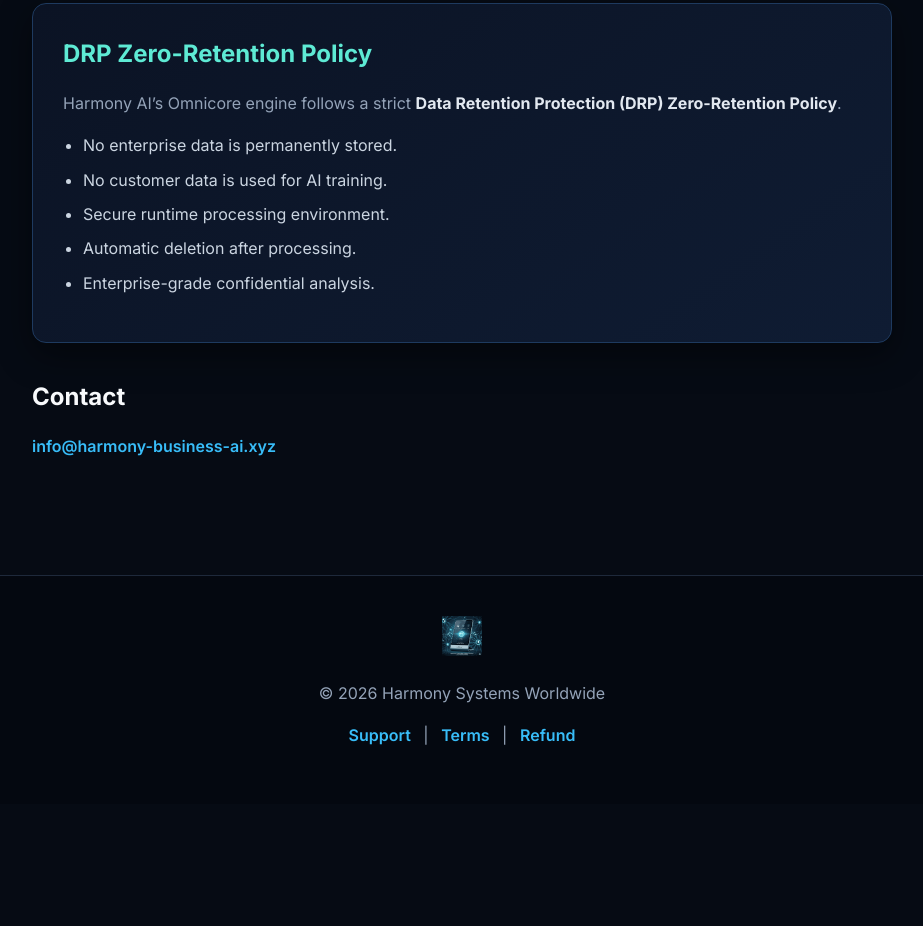
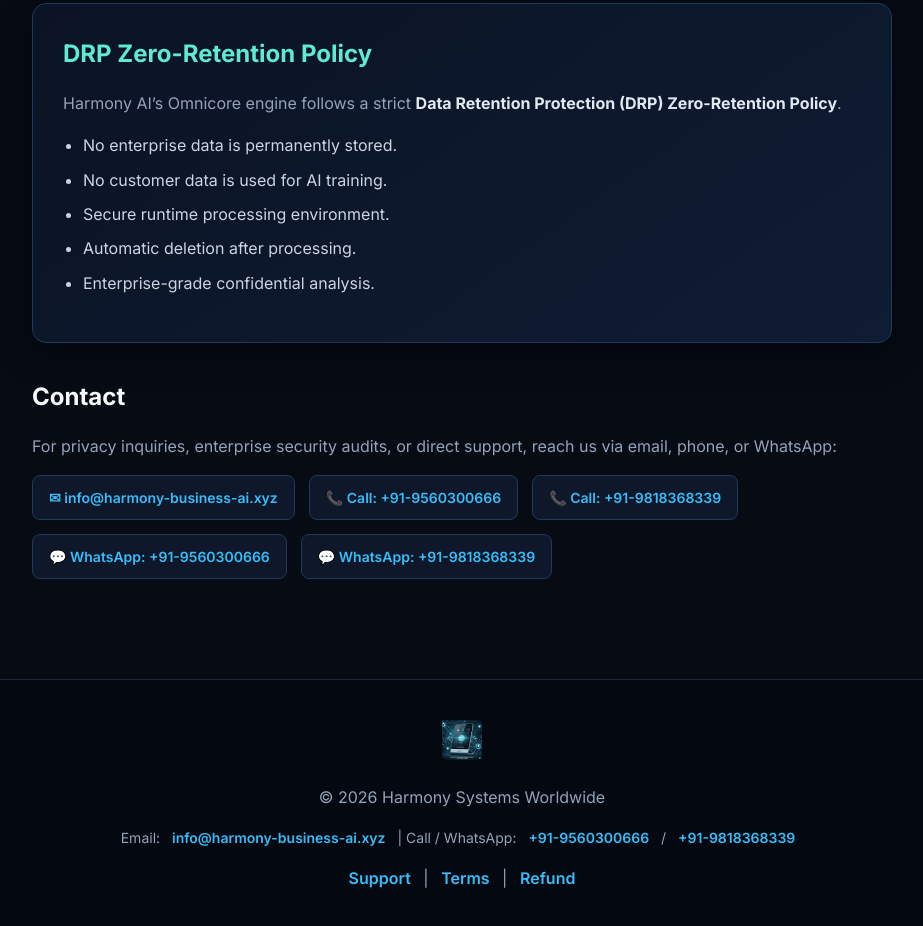
Before and after one commit to Arjit278/Harmony-Website, a plain HTML site: page public/privacy.html in a window 1280 px wide. Shown: the part 961-1887 px from the top of the page, without its empty margins (178-1101 px from the left). Before the commit the page ends 1765 px from the top, so only its background shows below. Drawn offline with Linux system fonts and the light colour scheme.

Commit message:
Update privacy.html

```diff
--- a/public/privacy.html
+++ b/public/privacy.html
@@ -162,14 +162,32 @@ ul li {
     color: #5eead4;
 }
 
-.contact-link {
+.contact-grid {
+    display: flex;
+    flex-wrap: wrap;
+    gap: 14px;
+    margin-top: 14px;
+}
+
+.contact-pill {
+    display: inline-flex;
+    align-items: center;
+    gap: 8px;
+    background: #0f172a;
+    border: 1px solid #1e3a5f;
     color: #38bdf8;
+    padding: 10px 16px;
+    border-radius: 8px;
     text-decoration: none;
     font-weight: 600;
+    font-size: 14px;
+    transition: 0.2s;
 }
 
-.contact-link:hover {
+.contact-pill:hover {
+    border-color: #5eead4;
     color: #5eead4;
+    transform: translateY(-2px);
 }
 
 /* FOOTER */
@@ -261,9 +279,14 @@ footer a:hover {
     </div>
 
     <h2>Contact</h2>
-    <p>
-        <a class="contact-link" href="mailto:info@harmony-business-ai.xyz">info@harmony-business-ai.xyz</a>
-    </p>
+    <p>For privacy inquiries, enterprise security audits, or direct support, reach us via email, phone, or WhatsApp:</p>
+    <div class="contact-grid">
+        <a class="contact-pill" href="mailto:info@harmony-business-ai.xyz">✉ info@harmony-business-ai.xyz</a>
+        <a class="contact-pill" href="tel:+919560300666">📞 Call: +91-9560300666</a>
+        <a class="contact-pill" href="tel:+919818368339">📞 Call: +91-9818368339</a>
+        <a class="contact-pill" href="https://wa.me/919560300666" target="_blank" rel="noopener noreferrer">💬 WhatsApp: +91-9560300666</a>
+        <a class="contact-pill" href="https://wa.me/919818368339" target="_blank" rel="noopener noreferrer">💬 WhatsApp: +91-9818368339</a>
+    </div>
 
 </section>
 
@@ -271,6 +294,10 @@ footer a:hover {
 <footer>
     <img src="/assets/Harmony.png" height="40" alt="Harmony AI Logo">
     <p>© 2026 Harmony Systems Worldwide</p>
+    <p style="font-size: 14px; margin: 10px 0;">
+        Email: <a href="mailto:info@harmony-business-ai.xyz">info@harmony-business-ai.xyz</a> |
+        Call / WhatsApp: <a href="tel:+919560300666">+91-9560300666</a> / <a href="https://wa.me/919818368339" target="_blank" rel="noopener noreferrer">+91-9818368339</a>
+    </p>
     <p>
         <a href="/support.html">Support</a> |
         <a href="/terms.html">Terms</a> |
```
